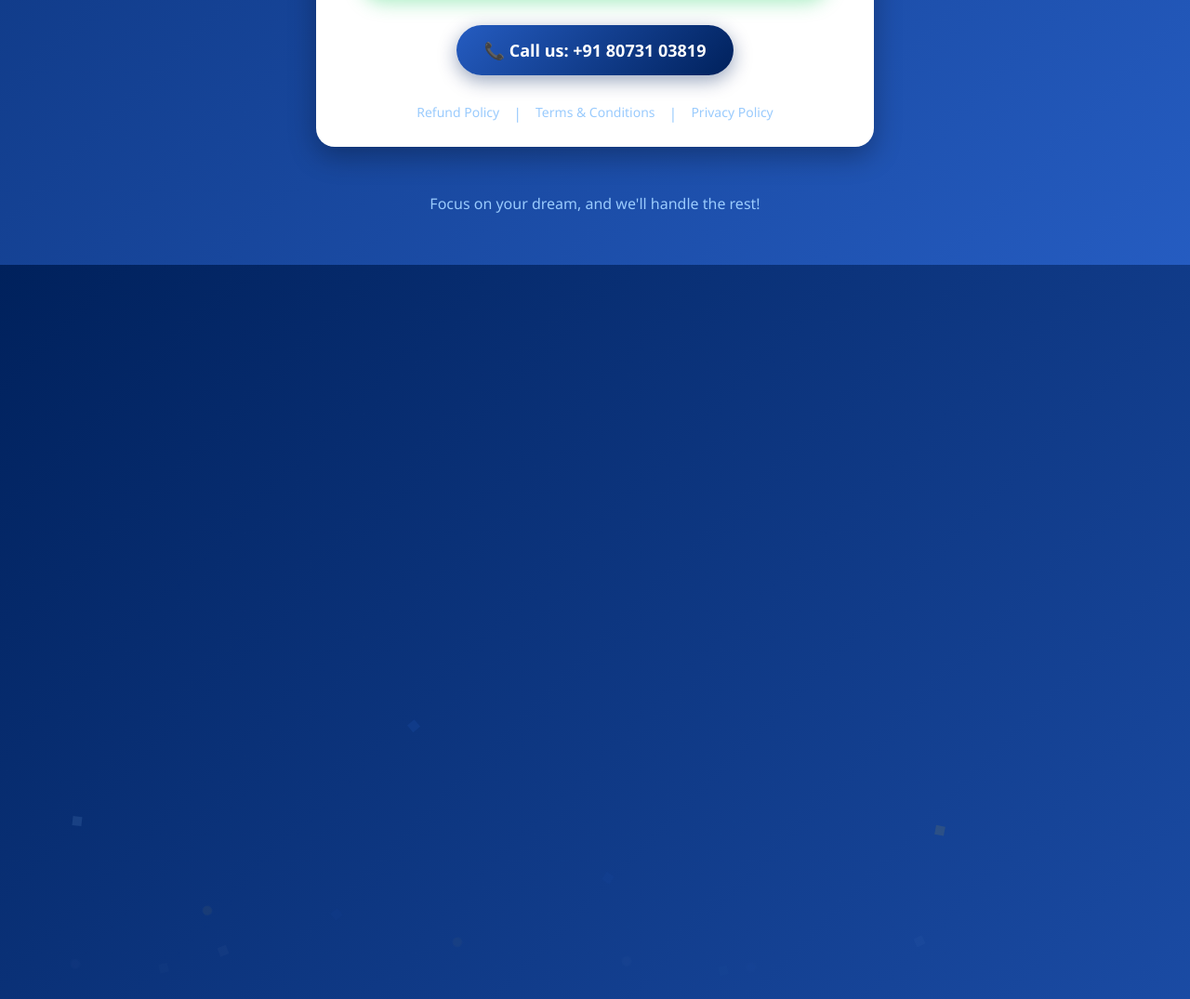
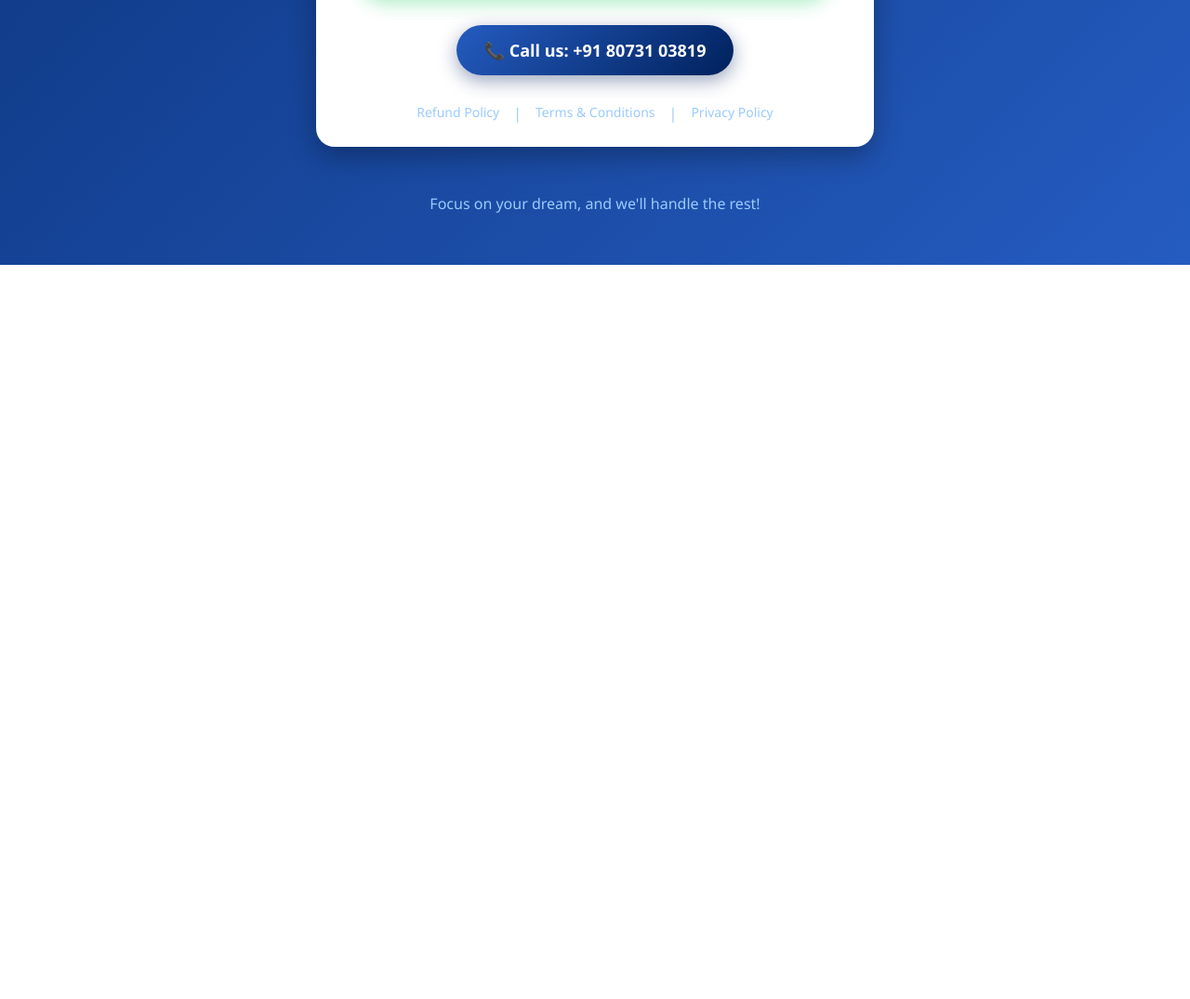
Before and after one commit to aswinv-dot/GHC-TerraTern-ThankYouPage, a plain HTML site: page index.html in a window 1280 px wide. Shown: the part 1348-2423 px from the top of the page at 93% size. After the commit the page ends 1633 px from the top, so only its background shows below. Drawn offline with Linux system fonts and the light colour scheme.

Commit message:
index.html

```diff
--- a/index.html
+++ b/index.html
@@ -19,26 +19,7 @@
             overflow-x: hidden;
         }
 
-        .confetti {
-            position: fixed;
-            width: 10px;
-            height: 10px;
-            background: #f1c819;
-            position: absolute;
-            animation: confetti-fall 3s ease-out forwards;
-            z-index: 1000;
-        }
 
-        @keyframes confetti-fall {
-            0% {
-                transform: translateY(-100vh) rotate(0deg);
-                opacity: 1;
-            }
-            100% {
-                transform: translateY(100vh) rotate(720deg);
-                opacity: 0;
-            }
-        }
 
         .container {
             max-width: 600px;
@@ -472,37 +453,5 @@
             <p class="footer-text">Focus on your dream, and we'll handle the rest!</p>
         </div>
     </div>
-
-    <script>
-        function createConfetti() {
-            const colors = ['#f1c819', '#9acbfd', '#ffffff', '#255cc1'];
-            const confettiCount = 80;
-
-            for (let i = 0; i < confettiCount; i++) {
-                setTimeout(() => {
-                    const confetti = document.createElement('div');
-                    confetti.className = 'confetti';
-                    confetti.style.left = Math.random() * 100 + '%';
-                    confetti.style.background = colors[Math.floor(Math.random() * colors.length)];
-                    confetti.style.animationDelay = Math.random() * 0.5 + 's';
-                    confetti.style.animationDuration = (Math.random() * 2 + 2) + 's';
-
-                    if (Math.random() > 0.5) {
-                        confetti.style.borderRadius = '50%';
-                    }
-
-                    document.body.appendChild(confetti);
-
-                    setTimeout(() => {
-                        confetti.remove();
-                    }, 4000);
-                }, i * 30);
-            }
-        }
-
-        window.addEventListener('load', () => {
-            createConfetti();
-        });
-    </script>
 </body>
 </html>
```
